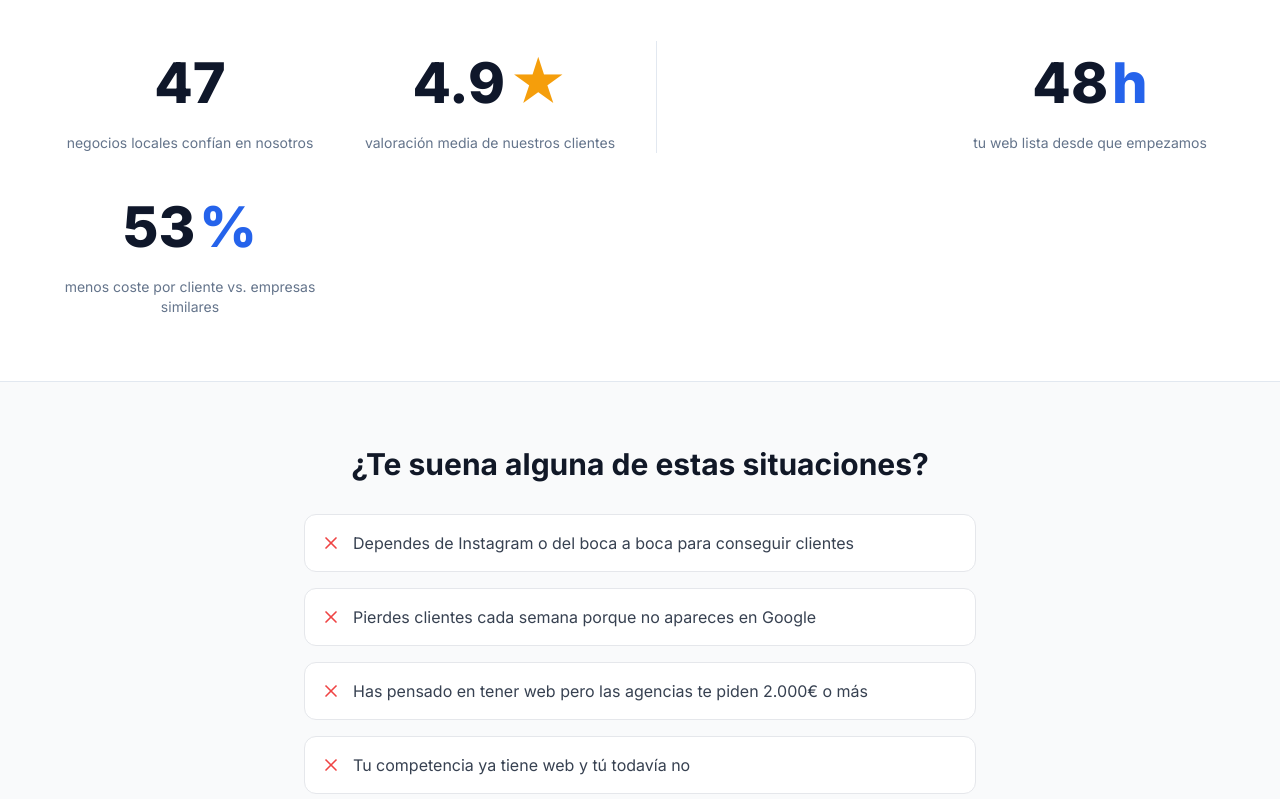
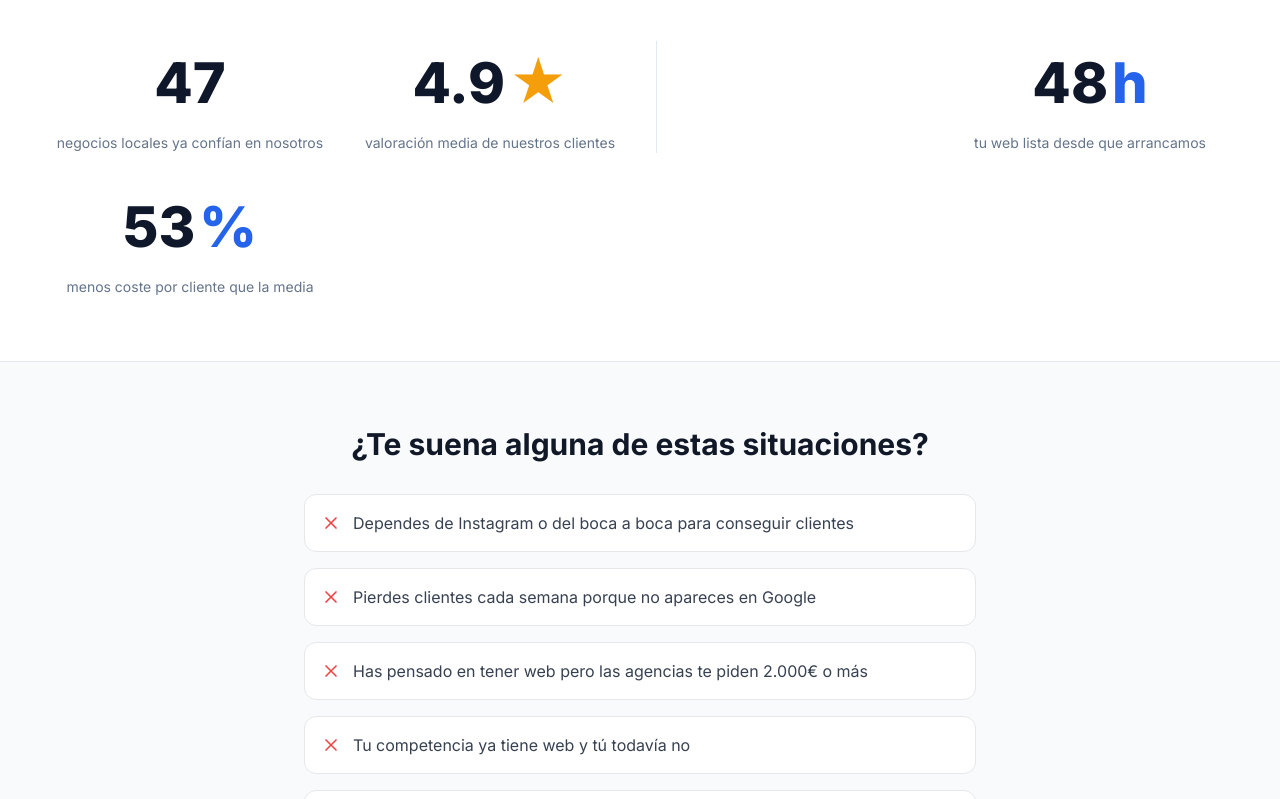
Before and after one commit to joan-devgggg/elevate-web1, a React (Vite) app: page / in a window 1280 px wide. Shown: the part 880-1679 px from the top of the page. Built offline with nearby package versions, Linux system fonts and the light colour scheme; the HTML template or start-up script is replaced by a standard one.

Commit message:
cambios web

```diff
--- a/src/components/AnimatedMetrics.tsx
+++ b/src/components/AnimatedMetrics.tsx
@@ -6,7 +6,7 @@ const metrics = [
   {
     value: 47,
     suffix: "",
-    description: "negocios locales confían en nosotros",
+    description: "negocios locales ya confían en nosotros",
     isDecimal: false,
   },
   {
@@ -19,13 +19,13 @@ const metrics = [
   {
     value: 48,
     suffix: "h",
-    description: "tu web lista desde que empezamos",
+    description: "tu web lista desde que arrancamos",
     isDecimal: false,
   },
   {
     value: 53,
     suffix: "%",
-    description: "menos coste por cliente vs. empresas similares",
+    description: "menos coste por cliente que la media",
     isDecimal: false,
   },
 ];
--- a/src/components/Footer.tsx
+++ b/src/components/Footer.tsx
@@ -27,8 +27,8 @@ const Footer = () => {
               644 610 120
             </a>
             <span className="hidden sm:block">·</span>
-            <a href="mailto:ellevateweb@gmail.com" className="hover:text-foreground transition-colors">
-               ellevateweb@gmail.com
+            <a href="mailto:elevateweb@gmail.com" className="hover:text-foreground transition-colors">
+               elevateweb@gmail.com
             </a>
           </div>
         </div>
--- a/src/components/SimpleGuarantee.tsx
+++ b/src/components/SimpleGuarantee.tsx
@@ -5,10 +5,10 @@ const WHATSAPP_URL = "https://wa.me/34644610120?text=Hola%2C%20quiero%20empezar%
 
 const SimpleGuarantee = () => {
   return (
-    <section className="py-20 bg-gray-50">
+    <section className="py-16 md:py-20 bg-gray-50">
       <div className="container mx-auto px-4">
         <div className="text-center mb-12">
-          <h2 className="text-3xl md:text-4xl lg:text-5xl font-bold text-gray-900 mb-6">
+          <h2 className="text-3xl md:text-4xl lg:text-5xl font-bold text-gray-900 mb-5">
             Empieza <span className="gradient-text">sin riesgo</span>
           </h2>
         </div>
@@ -44,7 +44,7 @@ const SimpleGuarantee = () => {
               </div>
               <div>
                 <h3 className="font-bold text-gray-900">Cambios ilimitados</h3>
-                <p className="text-sm text-gray-600">Ajustamos todo hasta que estés 100% satisfecho</p>
+                <p className="text-sm text-gray-600">Ajustamos todo hasta que estés satisfecho</p>
               </div>
             </motion.div>
 
@@ -128,7 +128,7 @@ const SimpleGuarantee = () => {
             href={WHATSAPP_URL}
             target="_blank"
             rel="noopener noreferrer"
-            className="inline-flex items-center justify-center gap-2 rounded-full px-8 py-4 text-lg font-bold text-white shadow-lg transition-all hover:scale-105"
+            className="inline-flex items-center justify-center gap-2 rounded-full px-8 py-4 text-base md:text-lg font-bold text-white shadow-lg transition-all hover:scale-105 w-full sm:w-auto"
             style={{ background: 'linear-gradient(135deg, #2563EB, #7C3AED)' }}
           >
             <MessageCircle className="h-5 w-5" />
--- a/src/components/UnifiedBenefits.tsx
+++ b/src/components/UnifiedBenefits.tsx
@@ -33,11 +33,11 @@ const UnifiedBenefits = () => {
             Tu web <span className="gradient-text">trabaja por ti</span>
           </h2>
           <p className="text-lg text-gray-600 max-w-2xl mx-auto">
-            Mientras tú te ocupas de tu negocio local, tu web se encarga de conseguir clientes
+            Mientras tú te ocupas de tu negocio, tu web se encarga de captar oportunidades
           </p>
           <div className="mt-4 inline-flex items-center gap-2 bg-blue-50 border border-blue-200 rounded-full px-4 py-2">
             <div className="w-2 h-2 rounded-full bg-blue-500"></div>
-            <span className="text-sm font-medium text-blue-700">Trabajamos con restaurantes, clínicas y negocios locales</span>
+            <span className="text-sm font-medium text-blue-700">Pensado para restaurantes, clínicas y negocios locales</span>
           </div>
         </div>
 
```
Also changed, not shown: .claude/settings.json (added).
